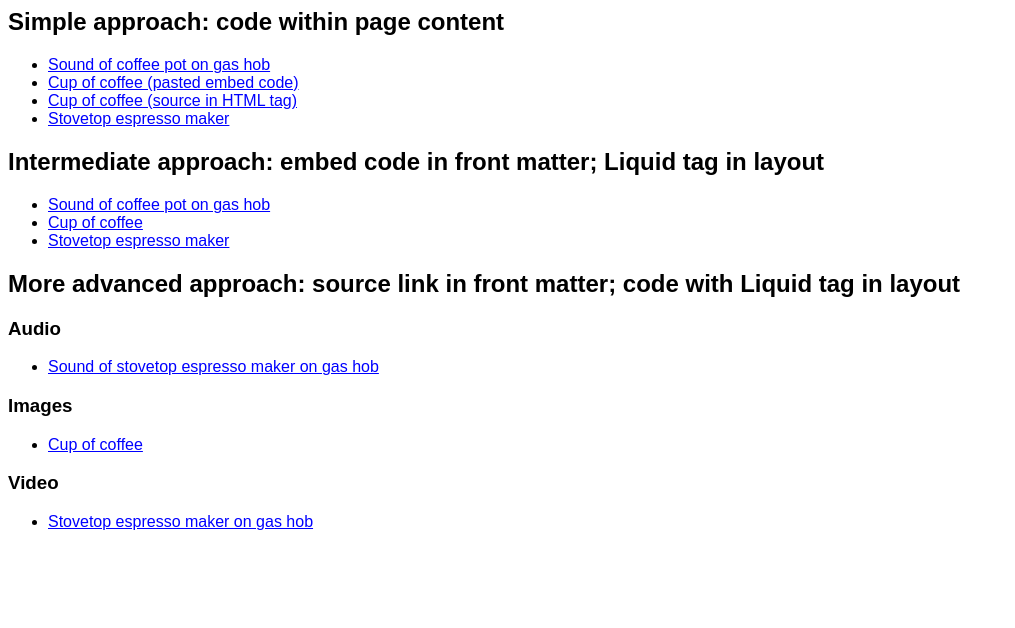
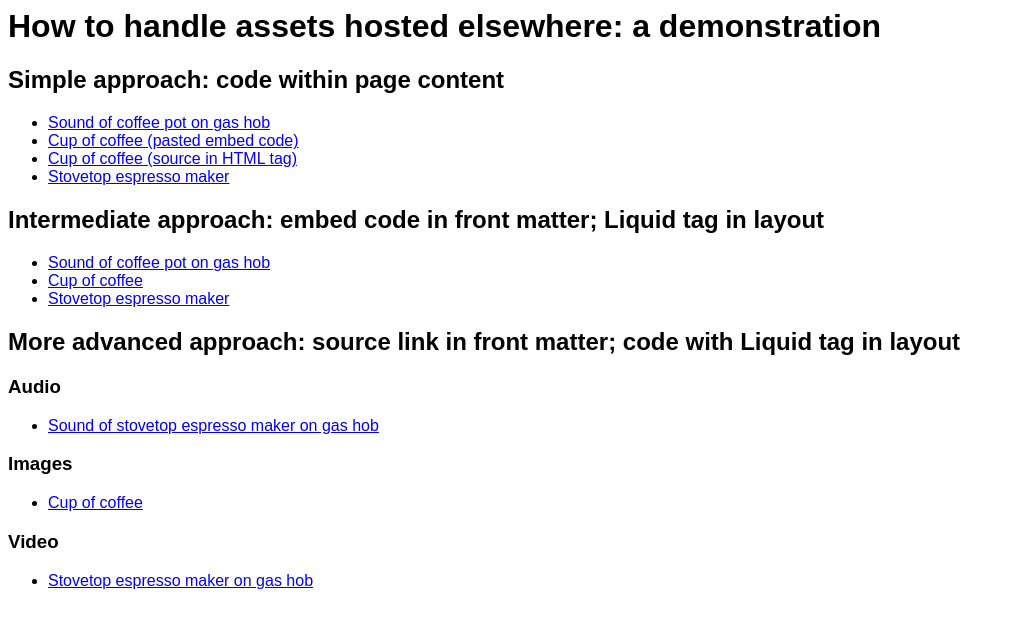
Before and after one commit to daniel-allington/asset-demo, a Jekyll site: the page built from index.md, in a window 1280 px wide. Shown: the top 628 px of the page, without its empty margins (0-1015 px from the left). Built offline with Jekyll 4.4.1, drawn with Linux system fonts in a browser that asks for light colours.

Commit message:
Add title

```diff
--- a/index.md
+++ b/index.md
@@ -1,6 +1,8 @@
 ---
 layout: default
 ---
+
+# How to handle assets hosted elsewhere: a demonstration
 
 ## Simple approach: code within page content
 
```
